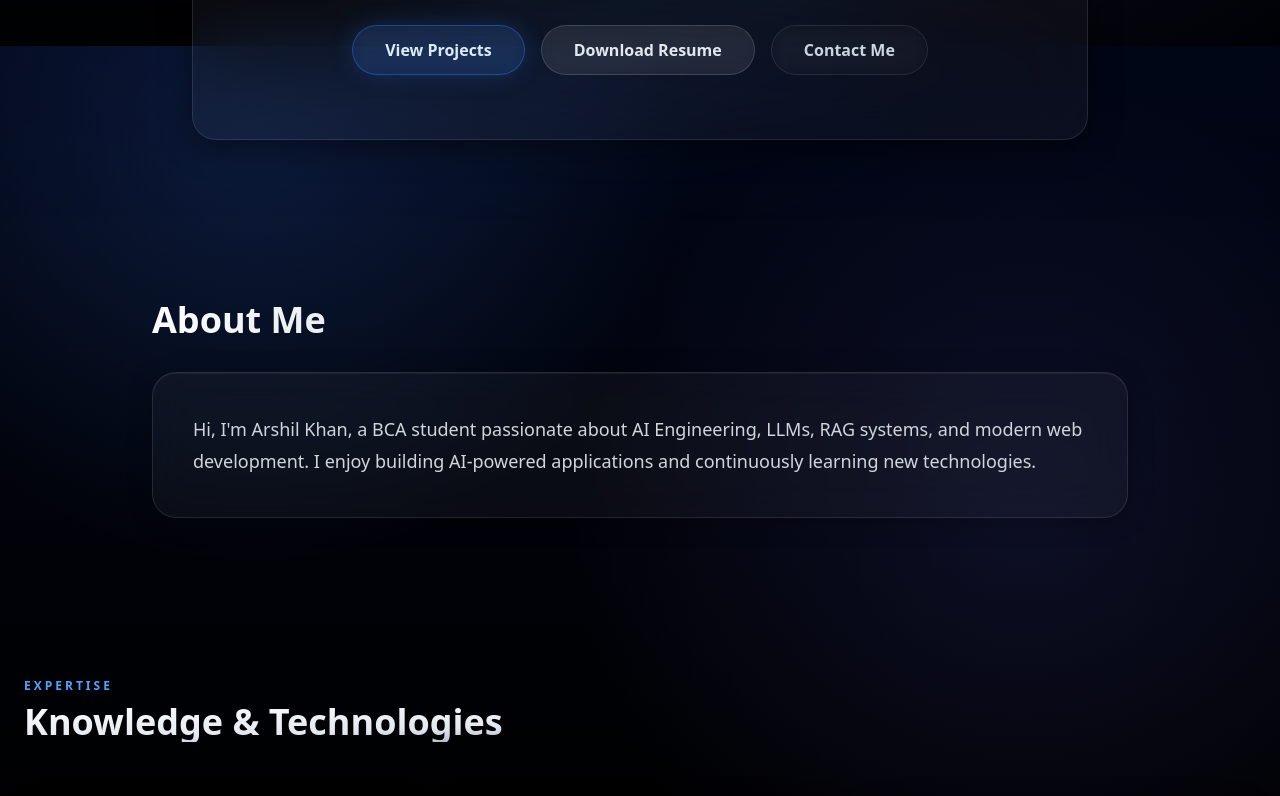
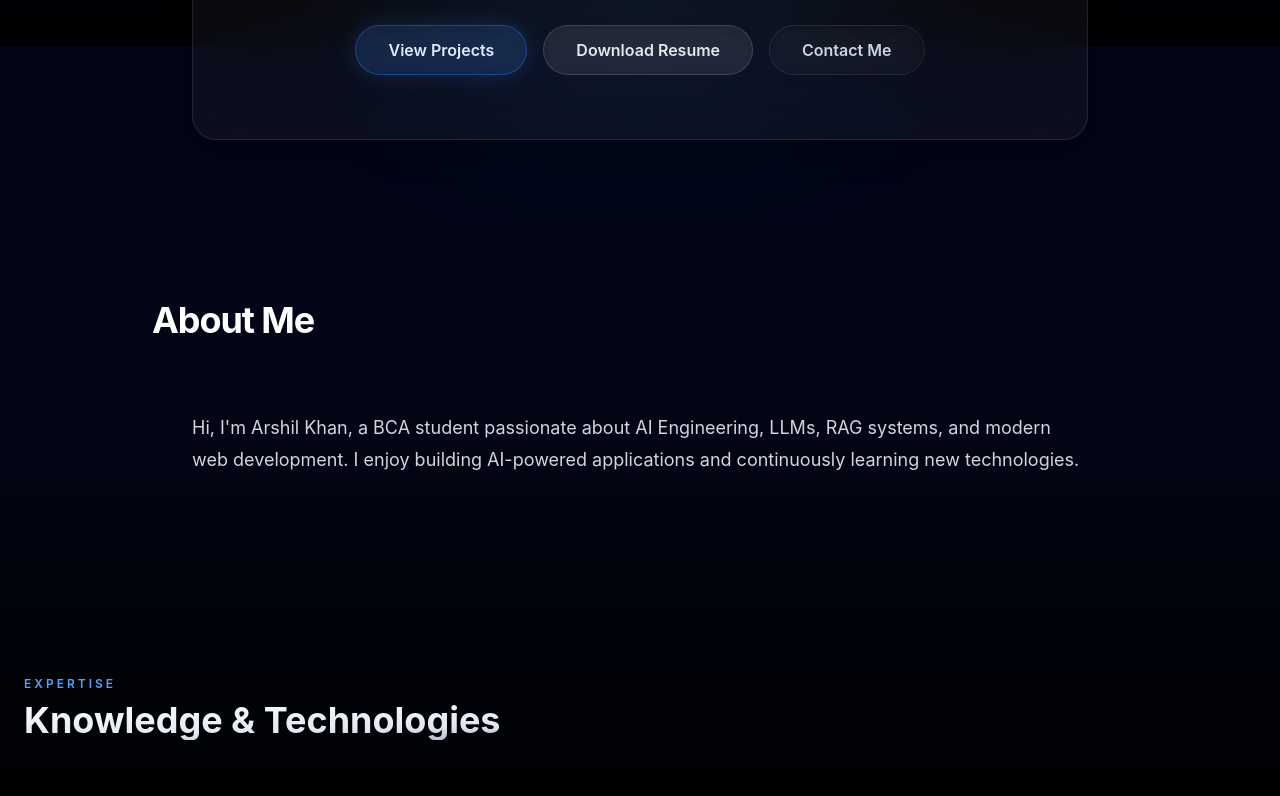
Before and after one commit to ArsilAi/arsil-ai-portfolio, a Next.js app: page / in a window 1280 px wide. Shown: the part 754-1550 px from the top of the page. Built offline with nearby package versions, Linux system fonts and the light colour scheme.

Commit message:
Portfolio before multi-page redesign

```diff
--- a/app/globals.css
+++ b/app/globals.css
@@ -4,57 +4,147 @@ html {
   scroll-behavior: smooth;
 }
 
+:root {
+  --background: #020617;
+  --card: #0f172a;
+  --border: #1e293b;
+  --text: #f8fafc;
+  --muted: #94a3b8;
+  --accent: #3b82f6;
+}
+
 body {
-  background:
-    radial-gradient(circle at 20% 10%, rgba(59, 130, 246, 0.18), transparent 35%),
-    radial-gradient(circle at 80% 60%, rgba(99, 102, 241, 0.12), transparent 40%),
-    linear-gradient(to bottom, #020617, #000000);
+  background: linear-gradient(
+    to bottom,
+    #020617 0%,
+    #020617 40%,
+    #000000 100%
+  );
+  color: var(--text);
+  font-family: Inter, sans-serif;
+  min-height: 100vh;
+}
+
+/* Selection */
+
+::selection {
+  background: rgba(59, 130, 246, 0.3);
   color: white;
 }
 
-.glass-card {
-  background: rgba(255, 255, 255, 0.04);
-  backdrop-filter: blur(20px);
-  -webkit-backdrop-filter: blur(20px);
-  border: 1px solid rgba(255, 255, 255, 0.1);
-  box-shadow:
-    0 4px 24px rgba(0, 0, 0, 0.25),
-    inset 0 1px 0 rgba(255, 255, 255, 0.06);
+/* Scrollbar */
+
+::-webkit-scrollbar {
+  width: 8px;
 }
 
-.glass-card-hover {
-  transition: border-color 0.3s ease, box-shadow 0.3s ease, transform 0.3s ease;
+::-webkit-scrollbar-track {
+  background: #020617;
 }
 
-.glass-card-hover:hover {
-  border-color: rgba(59, 130, 246, 0.35);
-  box-shadow:
-    0 8px 32px rgba(59, 130, 246, 0.12),
-    inset 0 1px 0 rgba(255, 255, 255, 0.08);
+::-webkit-scrollbar-thumb {
+  background: #334155;
+  border-radius: 999px;
+}
+
+::-webkit-scrollbar-thumb:hover {
+  background: #475569;
+}
+
+/* Professional Card */
+
+.card {
+  background: var(--card);
+  border: 1px solid var(--border);
+  border-radius: 24px;
+  transition: all 0.25s ease;
+}
+
+.card:hover {
+  border-color: #334155;
   transform: translateY(-2px);
 }
 
+/* Section Headings */
+
 .section-title {
-  background: linear-gradient(135deg, #ffffff 0%, #94a3b8 100%);
-  -webkit-background-clip: text;
-  -webkit-text-fill-color: transparent;
-  background-clip: text;
+  color: white;
+  font-weight: 700;
+  letter-spacing: -0.03em;
 }
+
+/* Profile Image */
+
+.profile-image {
+  border-radius: 999px;
+  border: 4px solid #1e40af;
+  object-fit: cover;
+}
+
+/* Skill Tags */
 
 .skill-tag {
   display: inline-flex;
   align-items: center;
-  padding: 0.35rem 0.75rem;
-  font-size: 0.8125rem;
-  line-height: 1.25rem;
+  padding: 0.45rem 0.9rem;
+  border-radius: 999px;
+  background: #0f172a;
+  border: 1px solid #1e293b;
   color: #cbd5e1;
-  background: rgba(59, 130, 246, 0.1);
-  border: 1px solid rgba(59, 130, 246, 0.2);
-  border-radius: 9999px;
-  transition: border-color 0.2s ease, background-color 0.2s ease;
+  font-size: 0.875rem;
+  transition: all 0.2s ease;
 }
 
 .skill-tag:hover {
-  background: rgba(59, 130, 246, 0.18);
-  border-color: rgba(59, 130, 246, 0.35);
+  border-color: #3b82f6;
+  color: white;
 }
+
+/* Buttons */
+
+.primary-btn {
+  background: white;
+  color: black;
+  border-radius: 14px;
+  font-weight: 600;
+  transition: all 0.2s ease;
+}
+
+.primary-btn:hover {
+  background: #e2e8f0;
+}
+
+.secondary-btn {
+  border: 1px solid #475569;
+  color: white;
+  border-radius: 14px;
+  transition: all 0.2s ease;
+}
+
+.secondary-btn:hover {
+  border-color: white;
+}
+
+/* Navbar */
+
+.navbar {
+  background: rgba(2, 6, 23, 0.85);
+  backdrop-filter: blur(12px);
+  border-bottom: 1px solid #1e293b;
+}
+
+/* Links */
+
+a {
+  transition: color 0.2s ease;
+}
+
+a:hover {
+  color: white;
+}
+
+/* Footer */
+
+footer {
+  border-top: 1px solid #1e293b;
+}
```
